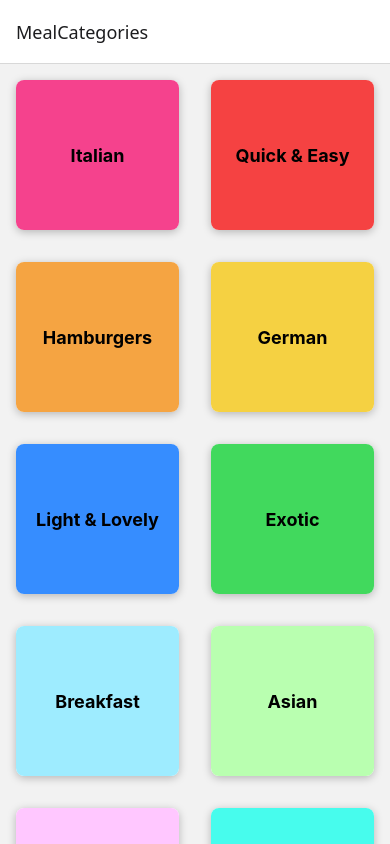
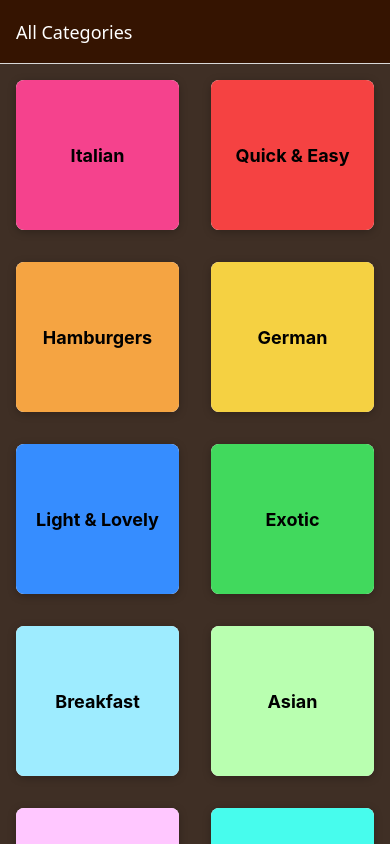
Before and after one commit to ryan10328/meal-app-0403, a React Native app: screen / in a window 390 px wide. Built offline with nearby package versions, Linux system fonts and the light colour scheme.

Commit message:
feat: 102. Styling Screen Header & Backgrounds

```diff
--- a/App.tsx
+++ b/App.tsx
@@ -12,14 +12,26 @@ export default function App() {
     <>
       <StatusBar style="dark" />
       <NavigationContainer>
-        <Stack.Navigator>
+        <Stack.Navigator
+          screenOptions={{
+            headerStyle: { backgroundColor: "#351401" },
+            headerTintColor: "white",
+            contentStyle: { backgroundColor: "#3f2f25" },
+          }}
+        >
           <Stack.Screen
             name={ScreenName.MealCategories}
             component={CategoriesScreen}
+            options={{
+              title: "All Categories",
+            }}
           />
           <Stack.Screen
             name={ScreenName.MealsOverview}
             component={MealsOverviewScreen}
+            options={{
+              title: "Meals Overview",
+            }}
           />
         </Stack.Navigator>
       </NavigationContainer>
```
